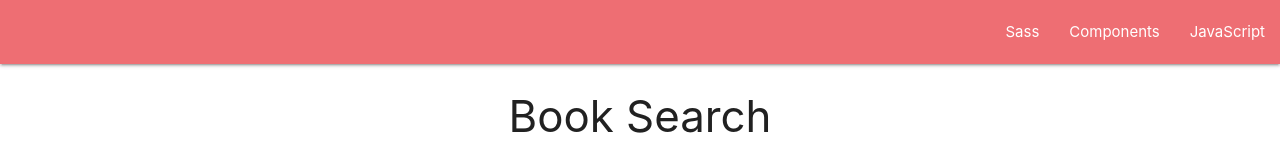
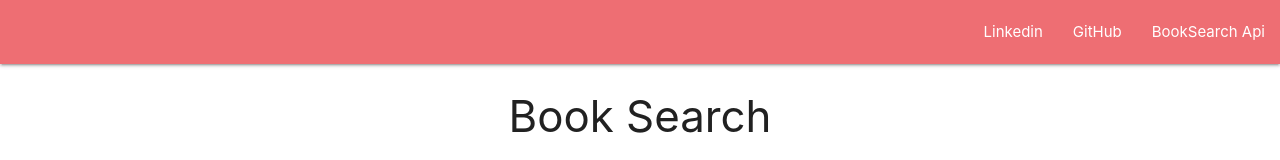
Before and after one commit to SantiiMari/Google-Books, a React (Create React App) app: page / in a window 1280 px wide. Shown: the top 160 px of the page. Built offline with nearby package versions, Linux system fonts and the light colour scheme.

Commit message:
Update Nav.js

```diff
--- a/src/components/Nav.js
+++ b/src/components/Nav.js
@@ -8,9 +8,9 @@ export default class Nav extends Component{
     <div className="nav-wrapper">
 
       <ul id="nav-mobile" className="right hide-on-med-and-down">
-        <li><a href="sass.html">Sass</a></li>
-        <li><a href="badges.html">Components</a></li>
-        <li><a href="collapsible.html">JavaScript</a></li>
+        <li><a href="https://www.linkedin.com/in/mary-santibanez-89342210b/">Linkedin</a></li>
+        <li><a href="https://github.com/SantiiMari">GitHub</a></li>
+        <li><a href="collapsible.html">BookSearch Api</a></li>
       </ul>
     </div>
   </nav>
```
